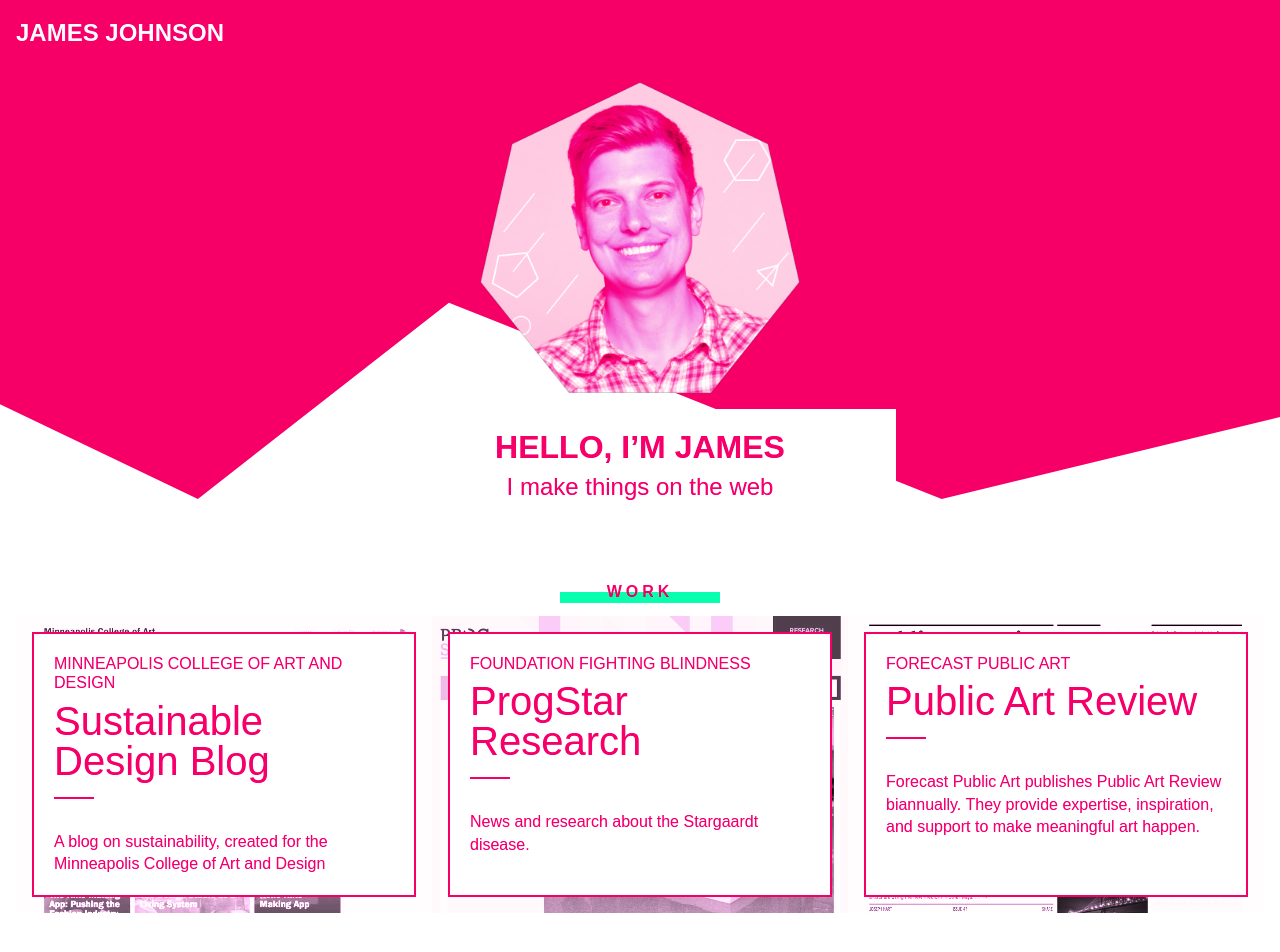
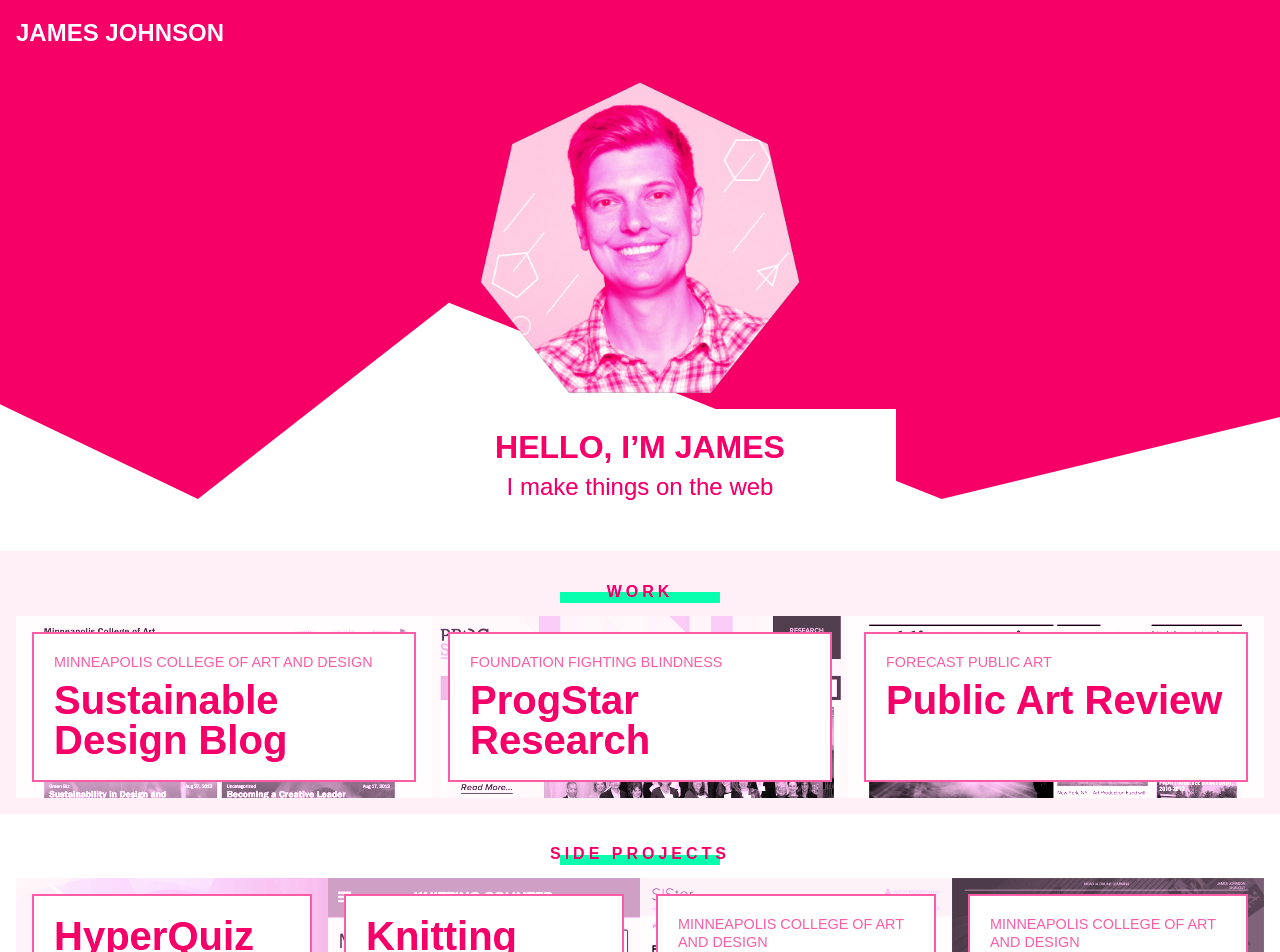
Before and after one commit to jxjj/jjohnson.me, a React (Create React App) app: page / in a window 1280 px wide. Shown: the top 952 px of the page. Built offline with nearby package versions, Linux system fonts and the light colour scheme; a web font is replaced by a local one.

Commit message:
Toggle project info open

```diff
--- a/src/components/App.css
+++ b/src/components/App.css
@@ -44,42 +44,6 @@
   margin: 0;
 }
 
-.section__heading {
-  text-transform: uppercase;
-  font-size: 1rem;
-  text-align: center;
-  color: var(--blue);
-  letter-spacing: 0.25rem;
-  position: relative;
-  z-index: 0;
-}
-.section__heading:before {
-  content: '';
-  display: inline-block;
-  position: absolute;
-  bottom: 0;
-  left: 50%;
-  transform: translateX(-50%);
-  background: var(--yellow);
-  width: 10rem;
-  height: 0.666rem;
-  z-index: -10;
-}
-
-.project-list {
-  display: grid;
-  grid-template-columns: repeat(auto-fit, minmax(18rem, 1fr));
-}
-
-.section-experiments {
-  background: var(--blue-light);
-}
-
-.section-about p {
-  color: var(--blue);
-  font-size: 1.25rem;
-}
-
 .page-footer {
   background: var(--blue);
   color: var(--blue-light);
--- a/src/components/Project.css
+++ b/src/components/Project.css
@@ -1,6 +1,7 @@
 .project {
   --color-text: var(--blue);
   --color-background: white;
+  --color-border: var(--blue-medium);
   color: var(--color-text);
   position: relative;
   z-index: 10;
@@ -9,7 +10,7 @@
 }
 
 .project__info-container {
-  border: 2px solid var(--color-text);
+  border: 2px solid var(--color-border);
   background: var(--color-background);
   padding: 1.25rem;
   height: 100%;
@@ -20,8 +21,8 @@
 }
 
 .project__heading {
-  font-family: var(--condensed-font-family);
-  font-weight: 300;
+  font-family: var(--font-family);
+  font-weight: 800;
   font-size: 2.5rem;
   margin: 0;
   position: relative;
@@ -38,7 +39,8 @@
 }
 
 .project__subheading {
-  font-size: 1rem;
+  font-size: 0.9rem;
+  color: var(--color-border);
   margin: 0;
   margin-bottom: 0.5rem;
   line-height: 1.2;
@@ -84,3 +86,13 @@
   display: inline-block;
   margin-right: 0.5rem;
 }
+
+.project__info-details,
+.project__heading:after {
+  display: none;
+}
+
+.project.is-open .project__info-details,
+.project.is-open .project__heading:after {
+  display: block;
+}
--- a/src/components/Project.js
+++ b/src/components/Project.js
@@ -26,10 +26,17 @@ const ProjectLinks = ({ project }) => {
   );
 };
 
+const handleClick = e => {
+  e.preventDefault();
+  const el = e.target.closest('.project');
+  el.classList.toggle('is-open');
+  console.log(el.classList);
+};
+
 const Project = ({ project }) => {
   const { name, client, blurb, thumbnail, tags } = project;
   return (
-    <article className="project">
+    <article className="project" onClick={handleClick}>
       {thumbnail ? (
         <img
           className="project__thumbnail"
@@ -44,6 +51,7 @@ const Project = ({ project }) => {
       <div className="project__info-container">
         {client && <h2 className="project__subheading">{client}</h2>}
         <h1 className="project__heading">{name}</h1>
+        <div className="project__info-details">
           <ProjectLinks project={project} />
           <p
             className="project__blurb"
@@ -51,6 +59,7 @@ const Project = ({ project }) => {
           />
           <ul className="project__tags">{renderTags(tags)}</ul>
         </div>
+      </div>
     </article>
   );
 };
--- /dev/null
+++ b/src/components/ProjectSection.css
@@ -0,0 +1,38 @@
+.section__heading {
+  text-transform: uppercase;
+  font-size: 1rem;
+  text-align: center;
+  color: var(--blue);
+  letter-spacing: 0.25rem;
+  position: relative;
+  z-index: 0;
+}
+.section__heading:before {
+  content: '';
+  display: inline-block;
+  position: absolute;
+  bottom: 0;
+  left: 50%;
+  transform: translateX(-50%);
+  background: var(--yellow);
+  width: 10rem;
+  height: 0.666rem;
+  z-index: -10;
+}
+
+.project-list {
+  display: grid;
+  grid-template-columns: repeat(auto-fit, minmax(18rem, 1fr));
+}
+
+.project-section:nth-of-type(3n + 1) {
+  background: var(--blue-light);
+}
+.project-section:nth-of-type(3n + 2) {
+  background: var(--blue-lighter);
+}
+
+.section-about p {
+  color: var(--blue);
+  font-size: 1.25rem;
+}
--- a/src/components/ProjectSection.js
+++ b/src/components/ProjectSection.js
@@ -1,8 +1,12 @@
 import React from 'react';
 import Project from './Project';
 
+import './ProjectSection.css';
+
 export default ({ category, projects }) => (
-  <section className={`section section-${category.toLowerCase()}`}>
+  <section
+    className={`section project-section section-${category.toLowerCase()}`}
+  >
     <div className="container">
       <h1 className="section__heading">{category}</h1>
       <div className="project-list">
--- a/src/index.css
+++ b/src/index.css
@@ -6,6 +6,7 @@
 
 :root {
   --blue: #0b18ff;
+  --blue-medium: #777aff;
   --blue-light: #d6d7ff;
   --blue-lighter: #f2f3ff;
   --red: #ff0b0b;
```
Also changed, not shown: src/util/uniq.js (deleted). Lines whose indentation alone changed are shown as unchanged.
